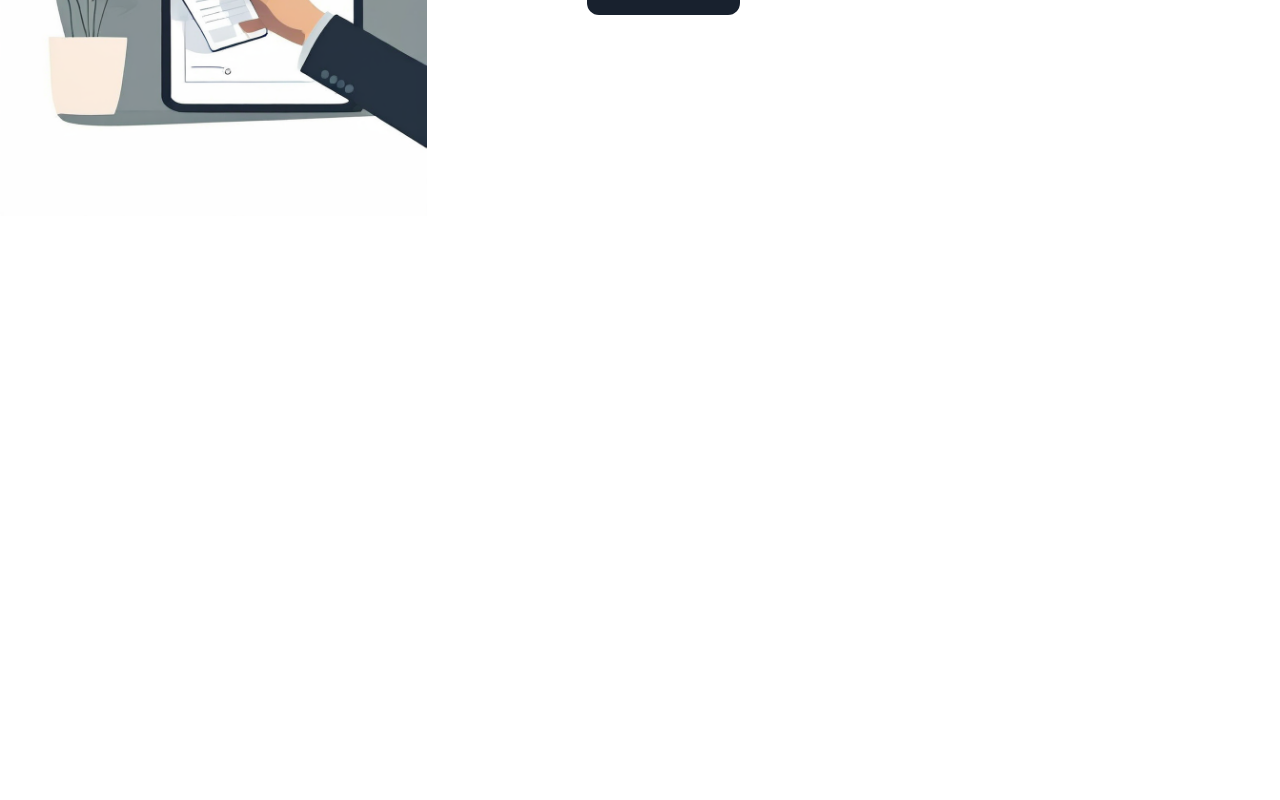
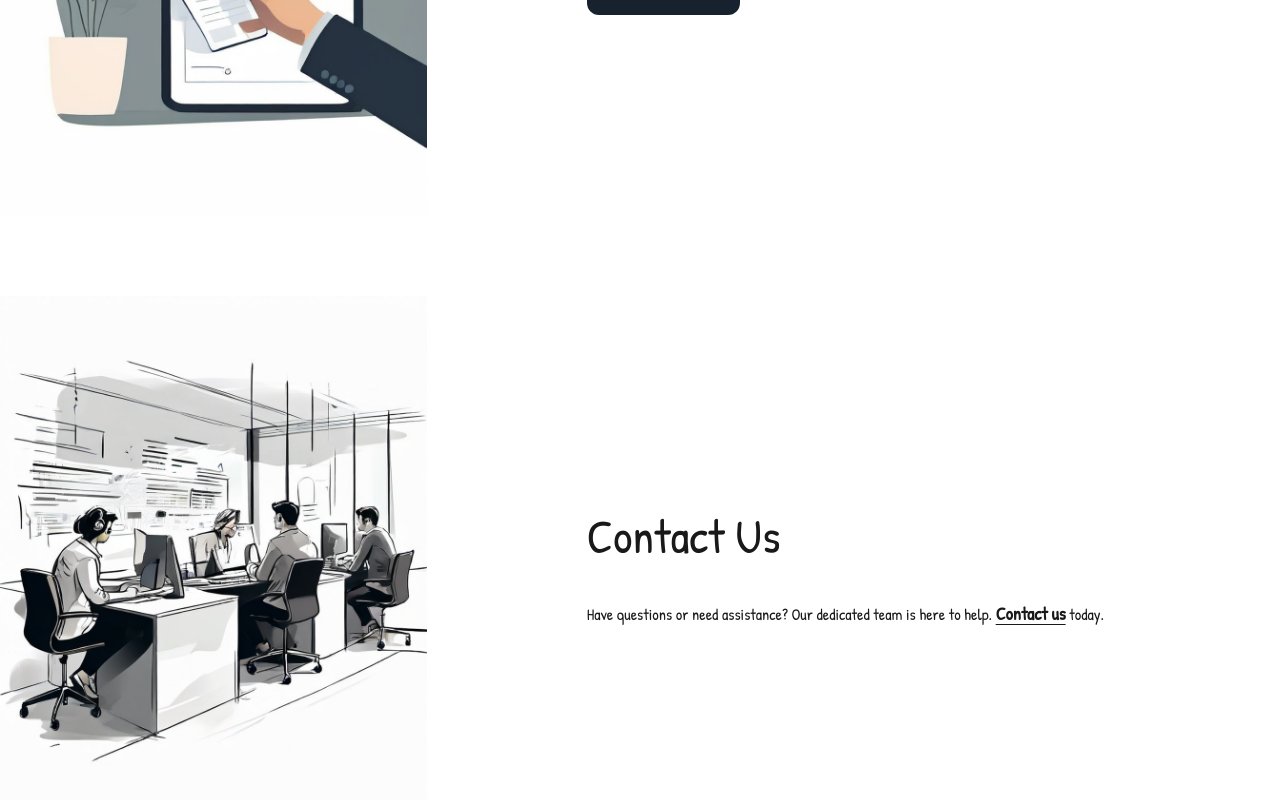
Before and after one commit to Goketech/Artful-web, a Next.js app: page / in a window 1280 px wide. Shown: the part 3868-4668 px from the top of the page. Before the commit the page ends 4084 px from the top, so only its background shows below. Built offline with nearby package versions, Linux system fonts and the light colour scheme; a web font is replaced by a local one.

Commit message:
add contact us

```diff
--- a/app/page.tsx
+++ b/app/page.tsx
@@ -6,6 +6,7 @@ import Why from "../components/Why";
 import What from "../components/What";
 import Future from "../components/Future";
 import Waitlist from "../components/Waitlist";
+import Contact from "../components/Contact";
 
 export default function Home() {
   return (
@@ -18,6 +19,7 @@ export default function Home() {
       <What />
       <Future />
       <Waitlist />
+      <Contact />
     </main>
   );
 }
--- /dev/null
+++ b/components/Contact.tsx
@@ -0,0 +1,17 @@
+import Image from "next/image"
+
+const Contact = () => {
+  return (
+    <div className="flex gap-40 mt-20">
+        <div className='w-1/3'>
+            <Image src="/contact.jpg" alt="contact" width={800} height={400} />
+        </div>
+        <div className='flex flex-col justify-center font-patrick items-start'>
+            <h2 className='text-5xl mb-10'>Contact Us</h2>
+            <p>Have questions or need assistance? Our dedicated team is here to help. <span className="text-lg font-bold underline underline-offset-4">Contact us</span> today.</p>
+        </div>
+    </div>
+  )
+}
+
+export default Contact
```
Also changed, not shown: public/contact.jpg (added).
